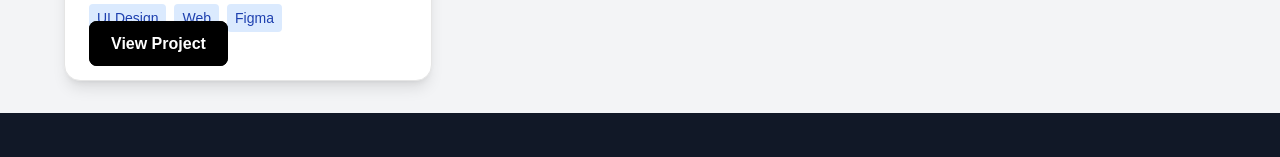
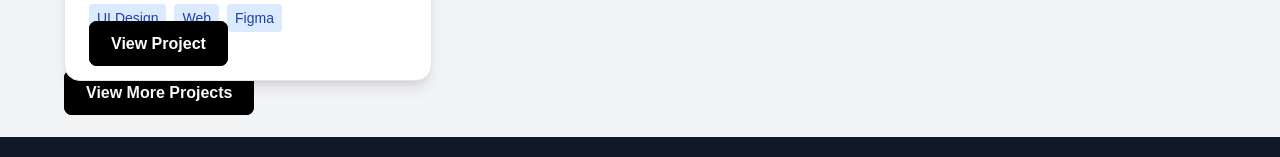
Before and after one commit to touhidcodes/Msaffar-Creation-Portfolio, a Next.js app: page / in a window 1280 px wide. Shown: the part 6081-6238 px from the top of the page. Built offline with nearby package versions, Linux system fonts and the light colour scheme.

Commit message:
add: my work section

```diff
--- a/src/components/Custom/MyWorks/MyWorks.tsx
+++ b/src/components/Custom/MyWorks/MyWorks.tsx
@@ -79,6 +79,11 @@ const MyWork = () => {
           </Card>
         ))}
       </div>
+      <Button
+        text="View More Projects"
+        link={`/projects`}
+        className="w-fit bg-black border-2 border-black text-white font-bold py-3 px-5 rounded-lg hover:border-2 hover:border-black hover:bg-white hover:text-black transition-all duration-300"
+      />
     </div>
   );
 };
```
